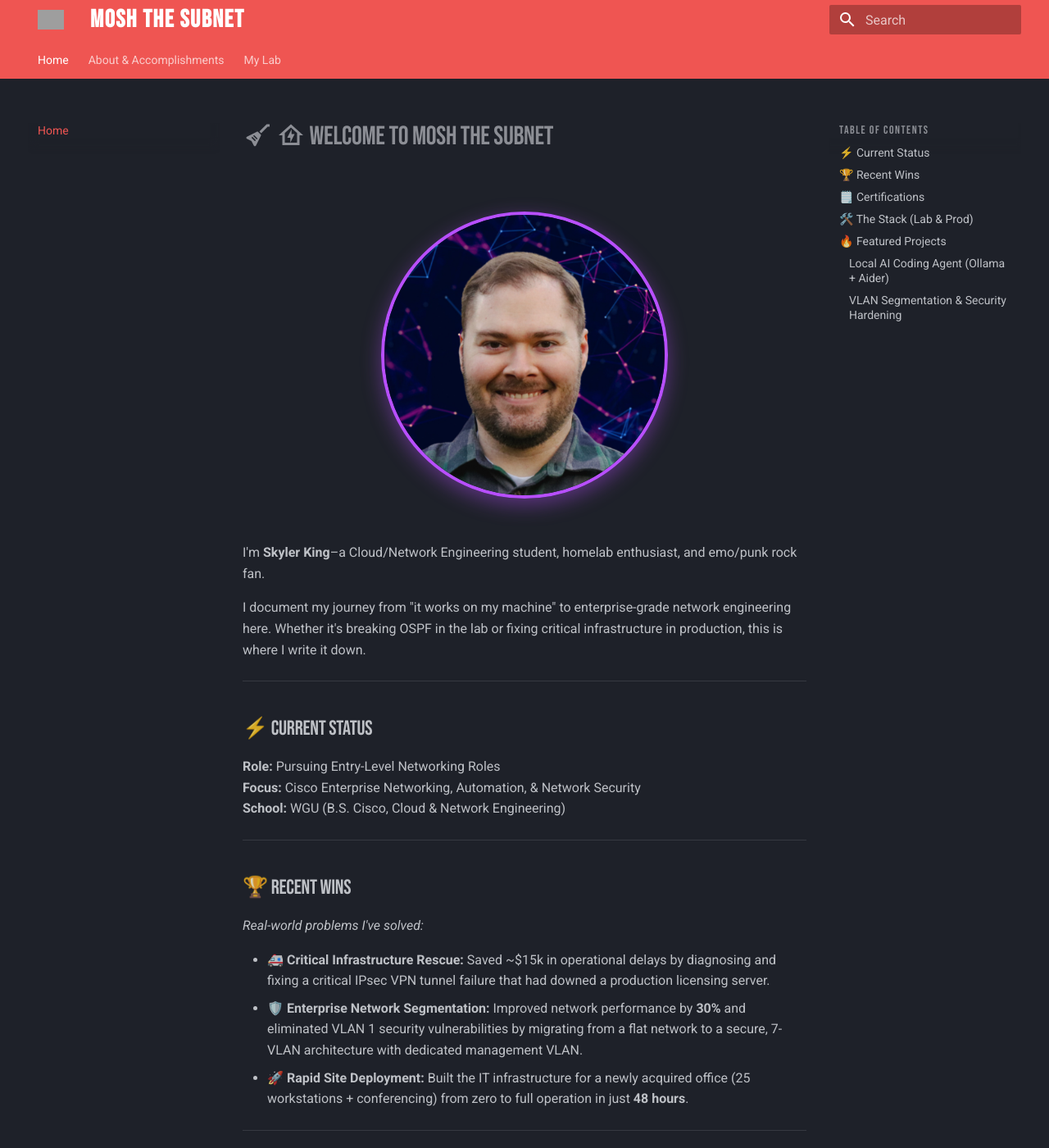
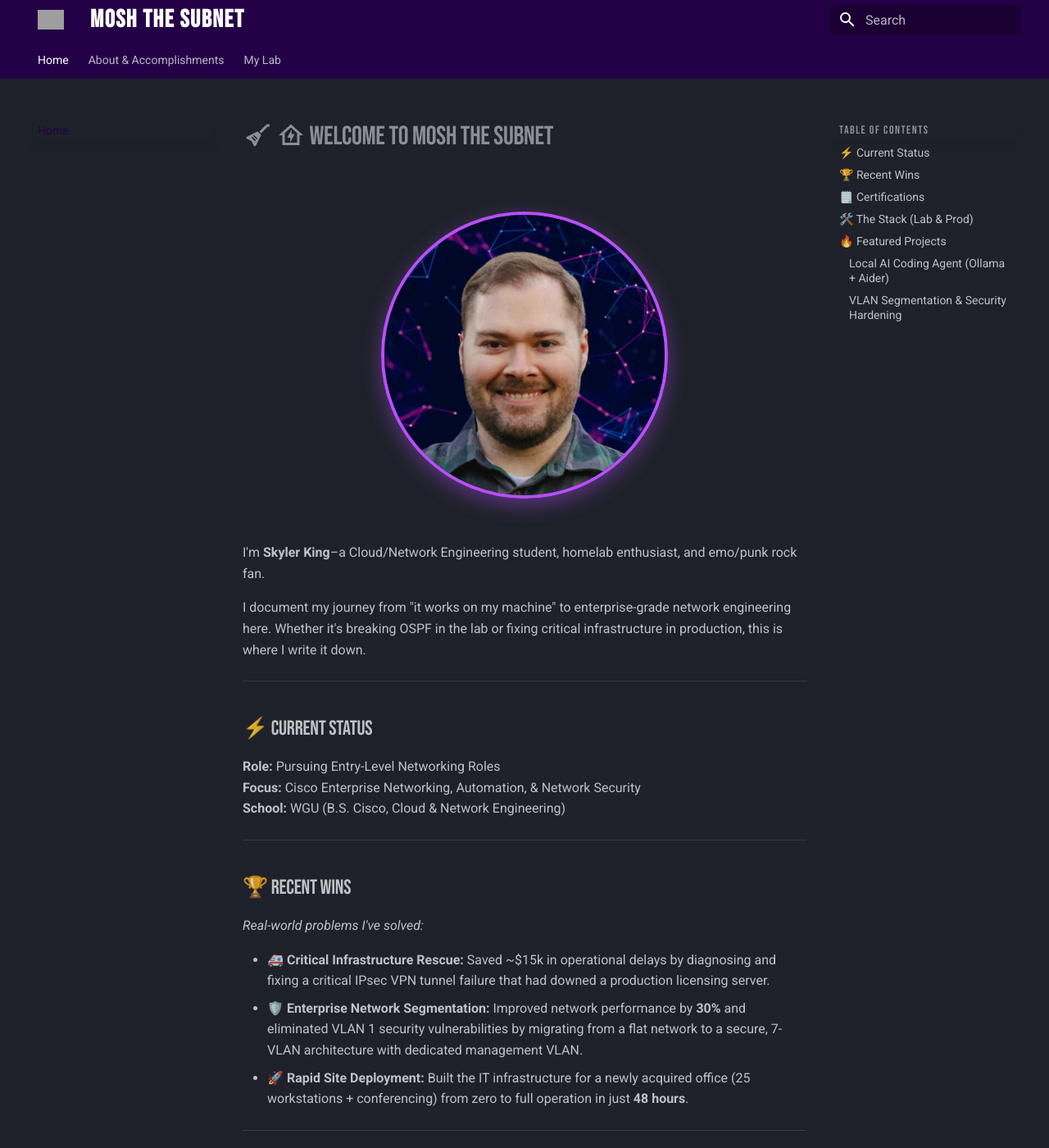
Before and after one commit to moshthesubnet/my-lab-docs, an MkDocs documentation site: the page built from docs/index.md, in a window 1280 px wide and 1400 px high. Shown: the whole window at 82% size. Built offline with MkDocs 1.6.1 and Material for MkDocs 9.7.7, drawn with Linux system fonts in a browser that asks for light colours; grey boxes are pictures that could not be loaded.

Commit message:
Update extra.css

```diff
--- a/docs/stylesheets/extra.css
+++ b/docs/stylesheets/extra.css
@@ -1,4 +1,12 @@
 @import url('https://fonts.googleapis.com/css2?family=Bebas+Neue&display=swap');
+
+:root > * {
+  /* This changes the top navigation bar and main headers */
+  --md-primary-fg-color: #240046; /* Example: Cyber Violet */
+
+  /* This changes your links, buttons, and highlights */
+  --md-accent-fg-color:  #000033; /* Example: Midnight Hacker */
+}
 
 /* Custom Admonition Glow */
 .md-typeset .admonition,
```
